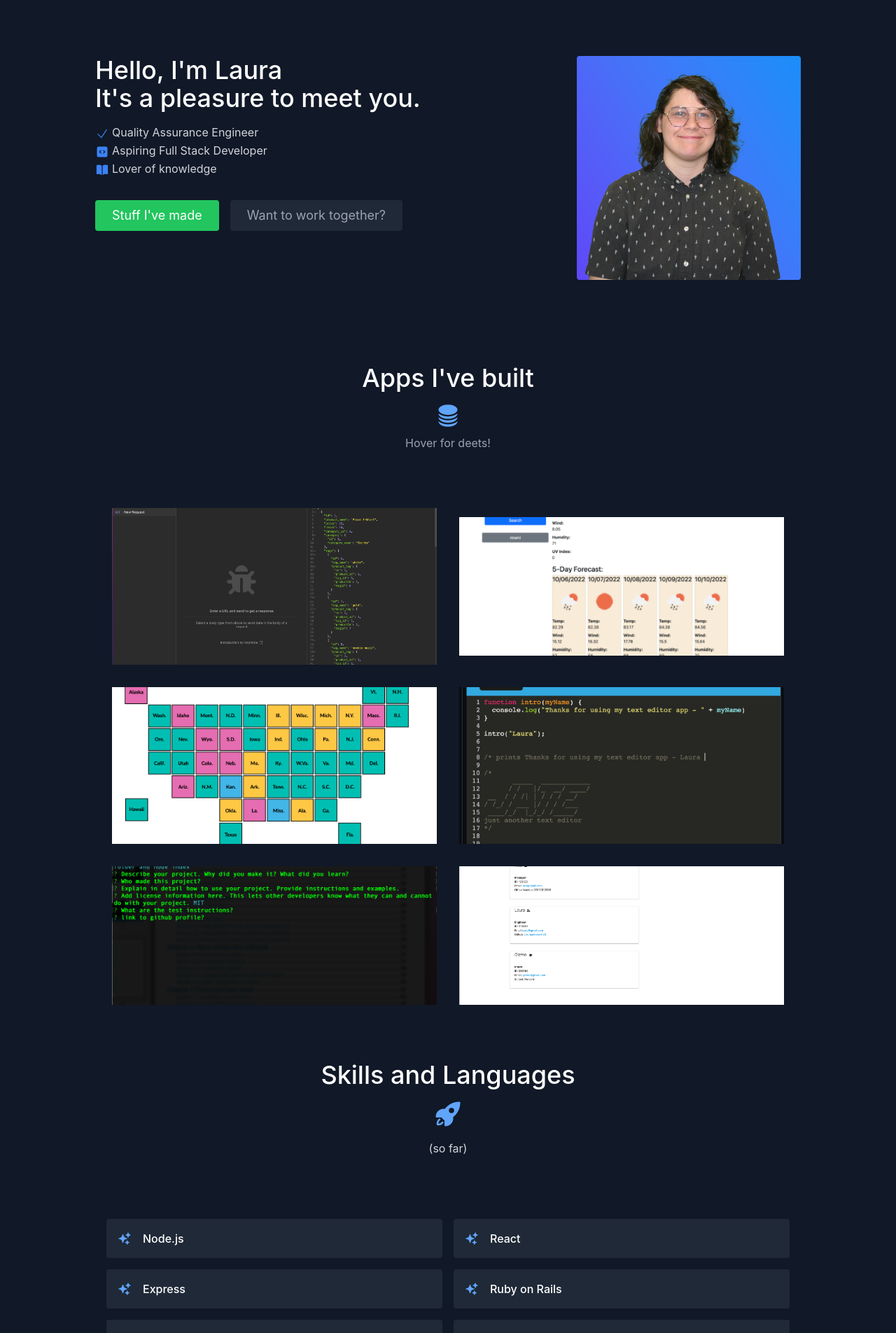
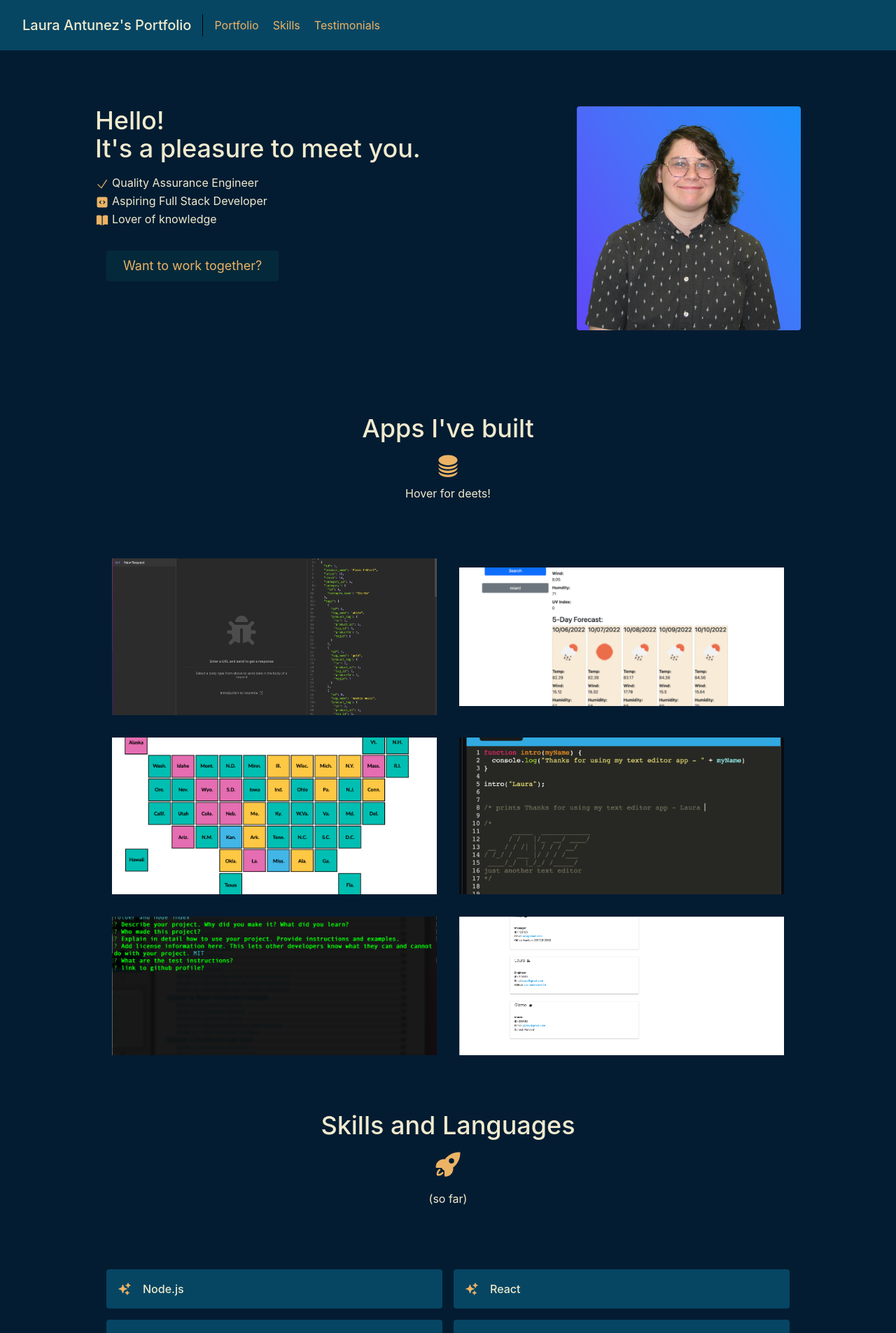
Before and after one commit to lauraantunez024/portfolio_2.1, a React (Create React App) app: page / in a window 1280 px wide. Shown: the top 1905 px of the page at 70% size. Built offline with nearby package versions, Linux system fonts and the light colour scheme.

Commit message:
used custom color palette using tailwind

```diff
--- a/src/App.js
+++ b/src/App.js
@@ -8,7 +8,7 @@ import Testimonials from "./components/Testimonials";
 
 export default function App() {
   return (
-    <main className="text-gray-300 bg-gray-900 body-font">
+    <main className="text-gray-300 bg-darkblue body-font">
       <Navbar />
       <About />
       <Projects />
--- a/src/components/About.js
+++ b/src/components/About.js
@@ -7,27 +7,27 @@ export default function About() {
         <section id = "about">
             <div className="container mx-auto flex px-10 py-20 md:flex-row flex-col items=-center">
                 <div className="lg:flex-grow lg:pl-24 md:w-1/2 flex flex-col md:items-start md:text-left mb-16 md:mb-0 items-center text-center">
-                    <h1 className="title-font sm:text-4xl text-3xl mb-4 font-medium text-white">
-                        Hello, I'm Laura
+                    <h1 className="title-font sm:text-4xl text-3xl mb-4 font-medium text-eggshell">
+                        Hello!
                     <br className="hidden lg:inline-block" /> It's a pleasure to meet you.
                     </h1>
-                    <p className="mb-8 leading-relaxed">
-                    <CheckIcon className="h-5 w-5 text-blue-500 inline mr-1"/>
+                    <p className="mb-8 leading-relaxed text-eggshell">
+                    <CheckIcon className="h-5 w-5 text-yellow inline mr-1"/>
                         Quality Assurance Engineer <br className=" lg:inline-block" />
-                        <CodeBracketSquareIcon className="h-5 w-5 text-blue-500 inline mr-1"/>
+                        <CodeBracketSquareIcon className="h-5 w-5 text-yellow inline mr-1"/>
                           Aspiring Full Stack Developer <br className=" lg:inline-block" />
-                          <BookOpenIcon className="h-5 w-5 text-blue-500 inline mr-1"/>
+                          <BookOpenIcon className="h-5 w-5 text-yellow inline mr-1"/>
                           Lover of knowledge
                     </p>
                     <div className='flex justify-center'>
-                        <a
+                        {/* <a
                         href="#projects"
-                        className='inline-flex text-white bg-green-500 border-0 py-2 px-6 focus:outline-none hover:bg-green-600 rounded text-lg'>
+                        className='inline-flex text-eggshell bg-teal bg-opacity-40 border-0 py-2 px-6 focus:outline-none hover:bg-greendark rounded text-lg'>
                             Stuff I've made
-                        </a>
+                        </a> */}
                         <a
                         href='#contact'
-                        className='ml-4 inline-flex text-gray-400 bg-gray-800 border-0 py-2 px-6 focus:outline-none hover:bg-gray-700 hover:text-white rounded text-lg'
+                        className='ml-4 inline-flex hover:text-eggshell hover:bg-teal hover:bg-opacity-40 border-0 py-2 text-yellow px-6 focus:outline-none bg-greendark rounded text-lg'
                         >
                             Want to work together?
 
@@ -40,7 +40,6 @@ export default function About() {
                     alt="Author photo"
                     src= {Laura}
                     />
-
                 </div>
             </div>
 
--- a/src/components/Navbar.js
+++ b/src/components/Navbar.js
@@ -1,3 +1,28 @@
+import React from 'react';
+import { ArrowRightCircleIcon } from '@heroicons/react/24/solid';
+
 export default function Navbar() {
+    return (
+        <header className='bg-blue md:sticky top-0 z-10'>
+            <div className='container mx-auto flex flex-wrap p-5 flex-col md:flex-row items-center'>
+                <a className='title=font font-medium text-eggshell mb-4 md:mb-0'>
+                    <a href='#about' className='ml-3 text-xl'>
+                       Laura Antunez's Portfolio
+                    </a>
+                </a>
+                <nav className='md:mr-auto md:ml-4 md:py-1 md:pl-4 md:border-l md:border-gray-700'>
+                    <a href="#projects" className='mr-5 text-yellow hover:text-eggshell'>
+                        Portfolio
+                    </a>
+                    <a href="#skills" className='mr-5 text-yellow hover:text-eggshell'>
+                        Skills
+                    </a>
+                    <a href='#testimonials' className='mr-5 text-yellow hover:text-eggshell'>
+                        Testimonials
+                    </a>
+                </nav>
+            </div>
+        </header>
+    )
 
 }
--- a/src/components/Projects.js
+++ b/src/components/Projects.js
@@ -5,14 +5,14 @@ import { CircleStackIcon } from '@heroicons/react/24/solid';
 
 export default function Projects() {
     return (
-        <section id='projects' className='text-gray-400 bg-gray-900 body-font'>
+        <section id='projects' className='text-eggshell bg-darkblue body-font'>
             <div className='container px-5 py-10 mx-auto text-center lg:px-40'>
                 <div className='flex flex-col w-full mb-20'>
-                    <h1 className='sm:text-4xl text-3xl font-medium title-font mb-4 text-white'>
+                    <h1 className='sm:text-4xl text-3xl font-medium title-font mb-4 text-eggshell'>
                     Apps I've built
                     </h1>
-                    <CircleStackIcon className='h-9 w-9 text-blue-400 mx-auto mb-2'/>
-                    <p className='lg:w-2/3 mx-auto leading-relaxed text-base'>
+                    <CircleStackIcon className='h-9 w-9 text-yellow mx-auto mb-2'/>
+                    <p className='lg:w-2/3 mx-auto leading-relaxed text-eggshell'>
                     Hover for deets!
                     </p>
                 </div>
@@ -26,7 +26,7 @@ export default function Projects() {
                             alt="gallery"
                             className='absolute inset-0 w-full h-full object-cover object-center'
                             src={project.image} />
-                            <div className='px-8 py-10 relative z-10 w-full border-4 border-gray-800 bg-gray-900 opacity-0 hover:opacity-100'>
+                            <div className='px-8 py-10 relative z-10 w-full border-4 border-gray-800 bg-darkblue opacity-0 hover:opacity-100'>
                                 <h2 className='tracking-widest text-sm title-font font-medium text-blue-400 mb-1'> {project.subtitle}
                                 </h2>
                                 <h1 className='title-font text-lg font-medium text-white mb-3'>
--- a/src/components/Skills.js
+++ b/src/components/Skills.js
@@ -8,20 +8,20 @@ export default function Skills() {
         <section id='skills'>
             <div className='container px-5 py-10 mx-auto'>
                 <div className='text-center mb-20'>
-                    <h1 className='sm:text-4xl text-3xl font-medium title-font text-white mb-4'>
+                    <h1 className='sm:text-4xl text-3xl font-medium title-font text-eggshell mb-4'>
                         Skills and Languages
                     </h1>
-                    <RocketLaunchIcon className=' w-10 inline-block mb-4 text-blue-400 '/>
-                    <p className='text-base leading-relaxed xl:w-2/4 lg:w-3/4 mx-auto'>
+                    <RocketLaunchIcon className=' w-10 inline-block mb-4 text-yellow '/>
+                    <p className='text-eggshell leading-relaxed xl:w-2/4 lg:w-3/4 mx-auto'>
                         (so far)
                     </p>
                 </div>
                 <div className='flex flex-wrap lg:w-4/5 sm:mx-auto sm:mb-2 -mx-2 '>
                     {skills.map((skill) => (
                         <div key={skill} className='p-2 sm:w-1/2 w-full'>
-                            <div className='bg-gray-800 rounded flex p-4 h-full items-center'>
-                                <SparklesIcon className='text-blue-400 w-5 h-5 flex-shrink-0 mr-4'/>
-                                <span className='title-font font-medium text-white'>
+                            <div className='bg-blue rounded flex p-4 h-full items-center'>
+                                <SparklesIcon className='text-yellow w-5 h-5 flex-shrink-0 mr-4'/>
+                                <span className='title-font font-medium text-eggshell'>
                                     {skill}
                                 </span>
                             </div>
--- a/src/data.js
+++ b/src/data.js
@@ -78,7 +78,7 @@ export const projects = [
       name: 'Jacob Stevens',
       company: 'QA Manager at Springbig',
       image: Jacob,
-      quote: "Laura picks things up so fast it's amazing. Not only technical aptitude, but her comprehension of product value, team objectives, and work practices. Her growth in the past year has been outstanding. She is a fantastic addition to any team, highly cooperative and communicative, and also a valuable professional voice to identify problems, inefficiencies and advocate not only for herself but for other roles and team members. You will not regret giving Laura the chance to continue moving forward on her impressive trajectory."
+      quote: " \"Laura picks things up so fast it's amazing. Not only technical aptitude, but her comprehension of product value, team objectives, and work practices. Her growth in the past year has been outstanding. She is a fantastic addition to any team, highly cooperative and communicative, and also a valuable professional voice to identify problems, inefficiencies and advocate not only for herself but for other roles and team members. You will not regret giving Laura the chance to continue moving forward on her impressive trajectory.\""
     }
   ]
 
--- a/tailwind.config.js
+++ b/tailwind.config.js
@@ -3,6 +3,19 @@ module.exports = {
     "./src/**/*.{js,jsx,html,tsx}",
   ],
   theme: {
+    colors: {
+      'greendark': '#04293A',
+      'darkblue': '#041C32',
+      'green': '#395144',
+      'blue': '#064663',
+      'mint': '#46CDCF',
+      'lime': '#ABEDD8',
+      'eggshell': '#F0EBCE',
+      'tan': '#AA8B56',
+      'yellow': '#ECB365',
+      'teal': '#5FC6DA',
+      'otherteal': '#395E73'
+    },
     extend: {},
   },
   plugins: [],
```
Also changed, not shown: src/components/Contact.js (+12 -12 lines), src/components/Testimonials.js (+6 -6 lines), 29 other files (tests, documents, lock files or other folders).
